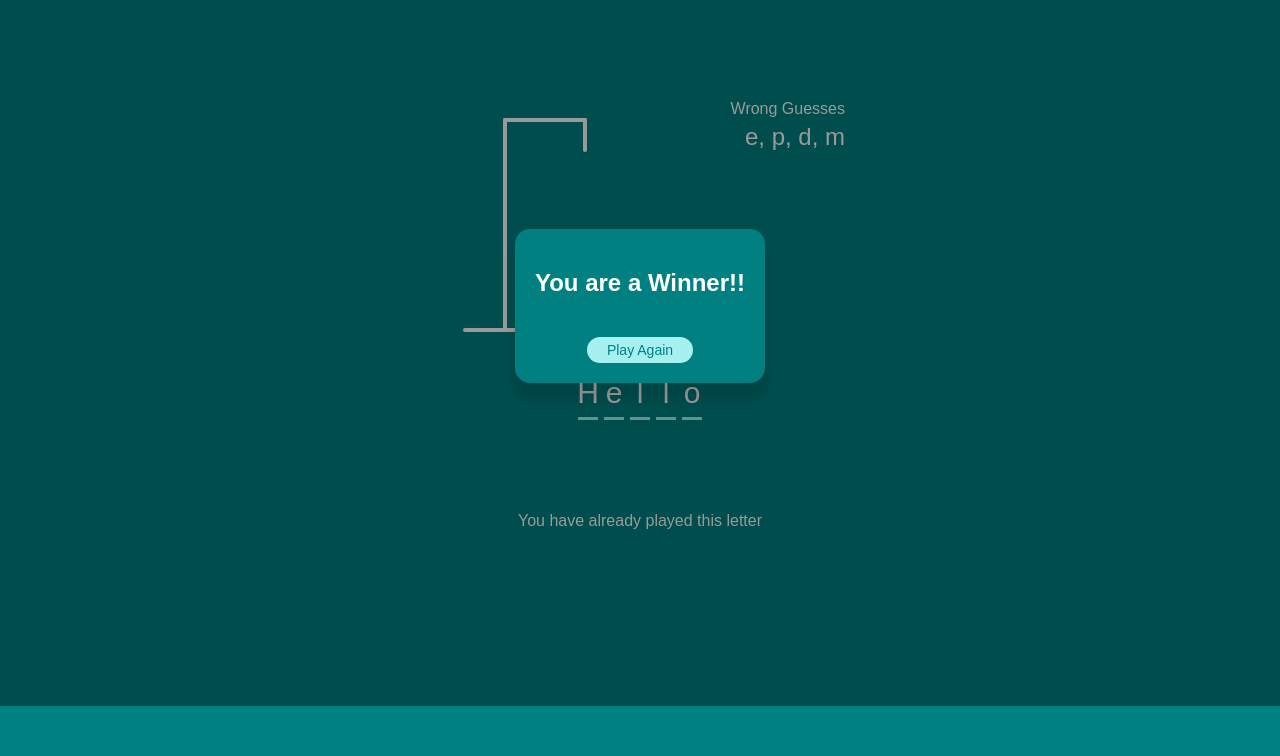
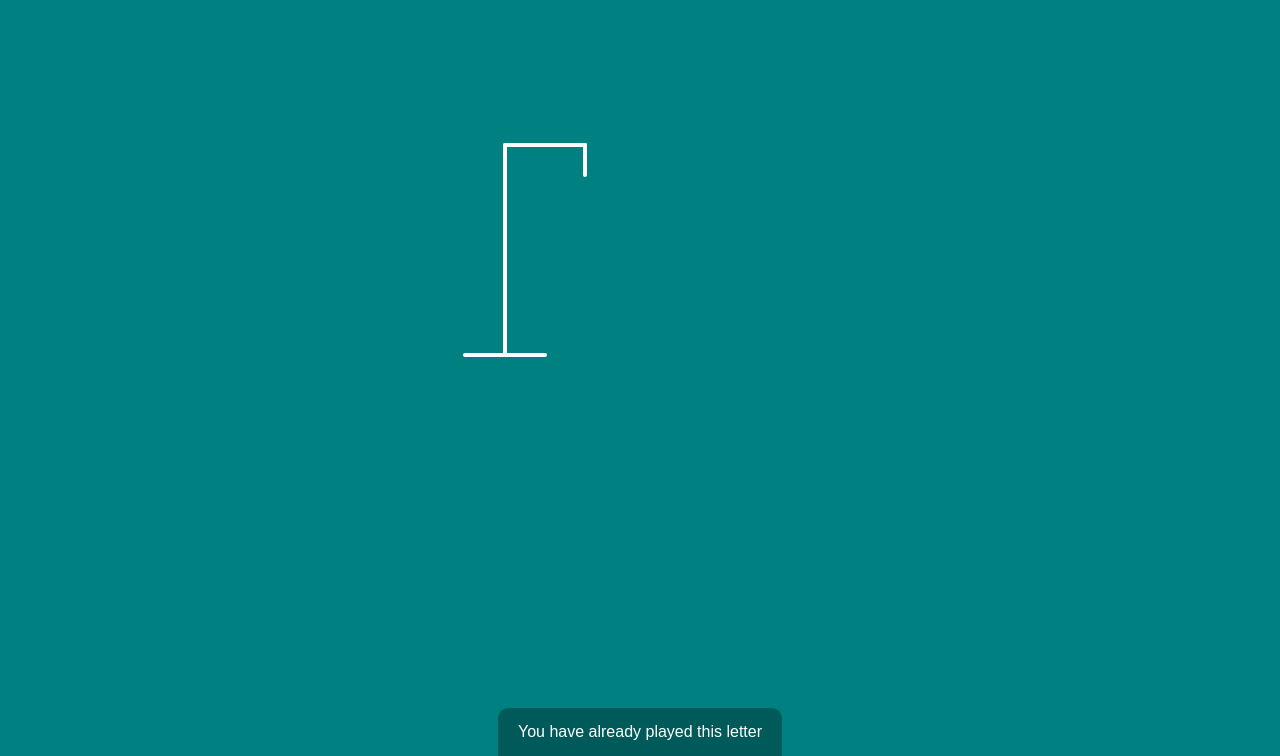
Before and after one commit to NicoleGeorge/hangman-game, a plain HTML site: page index.html in a window 1280 px wide. Shown: the part 94-850 px from the top of the page. Before the commit the page ends 800 px from the top, so only its background shows below. Drawn offline with Linux system fonts and the light colour scheme.

Commit message:
refactoring to setup files for javascript

```diff
--- a/index.html
+++ b/index.html
@@ -30,28 +30,19 @@
         <line x1="140" y1="150" x2="160" y2="180" class="figure-part" />
       </svg>
       <div class="wrong-letters-container">
-        <div id="wrong-letters">
-          <p>Wrong Guesses</p>
-          <span>e, p, d, m</span>
-        </div>
+        <div id="wrong-letters"></div>
       </div>
-      <div class="word" id="word">
-        <div class="letter">H</div>
-        <div class="letter">e</div>
-        <div class="letter">l</div>
-        <div class="letter">l</div>
-        <div class="letter">o</div>
-      </div>
+      <div class="word" id="word"></div>
     </div>
     <!-- Container for pop-up messages -->
     <div class="popup-container" id="popup-container">
       <div class="popup">
-        <h2 id="final-message">You are a Winner!!</h2>
+        <h2 id="final-message"></h2>
         <button id="play-button">Play Again</button>
       </div>
     </div>
     <!-- notification -->
-    <div class="notifiction-container" id="notification-container">
+    <div class="notification-container" id="notification-container">
       <p>You have already played this letter</p>
     </div>
     <script src="script.js"></script>
--- a/style.css
+++ b/style.css
@@ -82,8 +82,8 @@ h1 {
   bottom: 0;
   left: 0;
   right: 0;
-    display: flex;
-    /* display: none; */
+  /* display: flex; */
+  display: none;
   align-items: center;
   justify-content: center;
 }
@@ -114,3 +114,20 @@ h1 {
 .popup button:focus {
   outline: 0;
 }
+
+.notification-container {
+  background-color: rgba(0, 0, 0, 0.3);
+  border-radius: 10px 10px 0 0;
+  padding: 15px 20px;
+  position: absolute;
+  bottom: -50px;
+  transition: transform 0.3 ease-in-out;
+}
+
+.notification-container p {
+  margin: 0;
+}
+
+.notification-container.show {
+  transform: translateY(-50px);
+}
```
Lines whose indentation alone changed are shown as unchanged.
